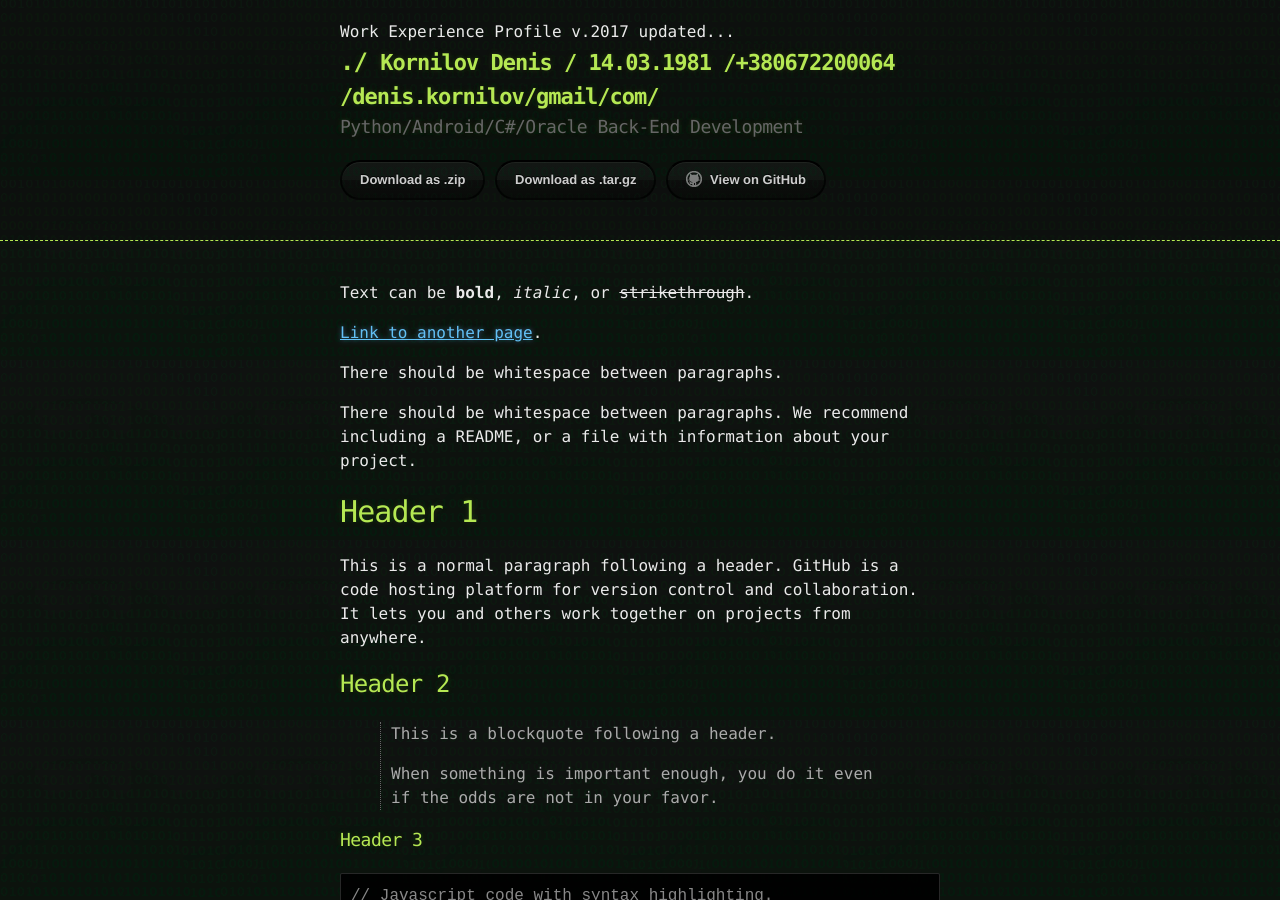
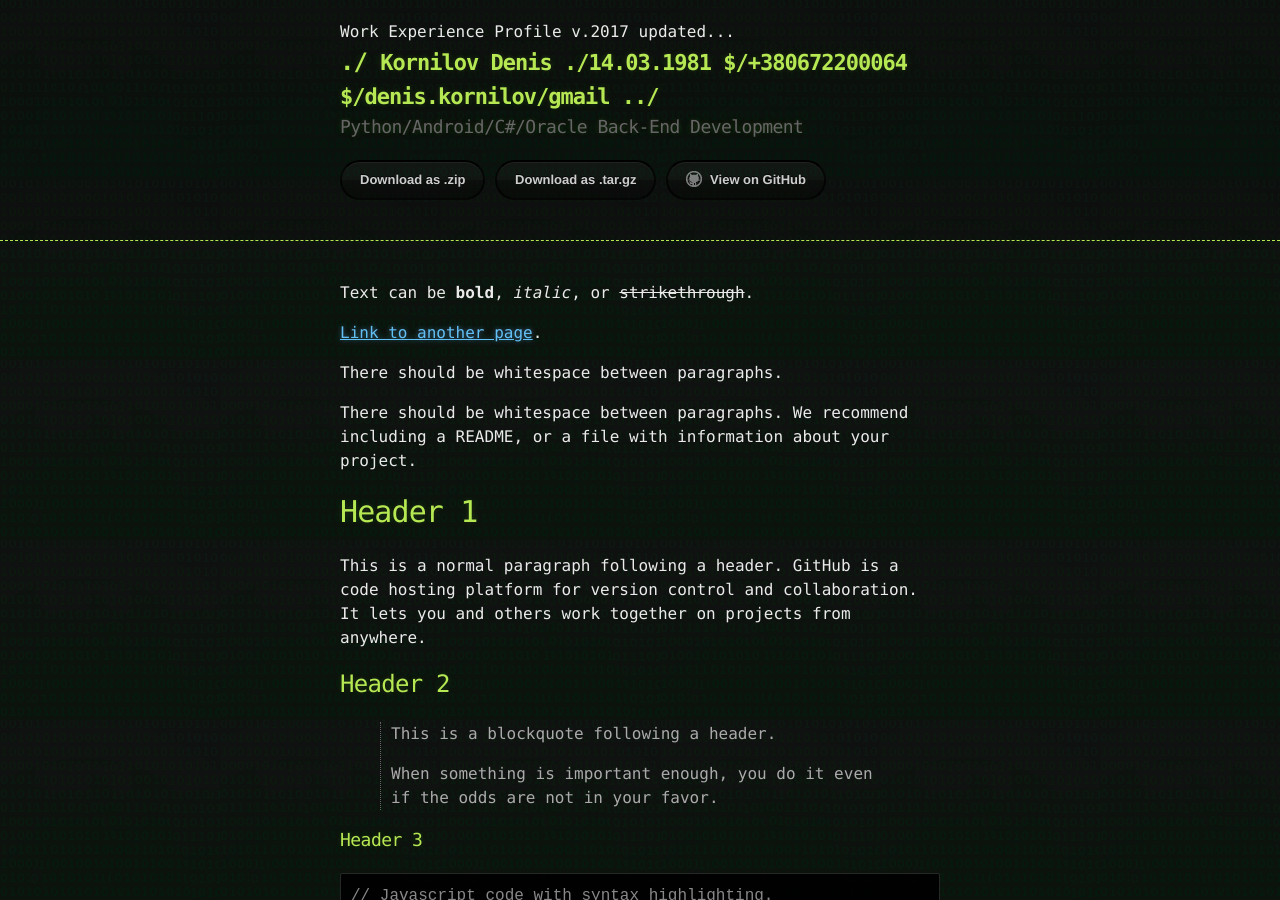
Before and after one commit to kornilov1981/kornilov1981.github.io, a Jekyll site: the page built from index.md, in a window 1280 px wide and 900 px high. Built offline with Jekyll 4.4.1, drawn with Linux system fonts in a browser that asks for light colours.

Commit message:
Header Beta Release

```diff
--- a/_layouts/default.html
+++ b/_layouts/default.html
@@ -13,7 +13,7 @@
     <header>
       <div class="container">
         Work Experience Profile v.2017 updated...
-	    <h1 style="font-size: 22px; margin-left: 0px;">Kornilov Denis / 14.03.1981 /+380672200064 /denis.kornilov/gmail/com/</h1>
+	    <h1 style="font-size: 22px; margin-left: 0px;">Kornilov Denis ./14.03.1981 $/+380672200064 $/denis.kornilov/gmail ../</h1>
           <h2 style="font-size: 18px;">Python/Android/C#/Oracle Back-End Development</h2>
 
 
```
